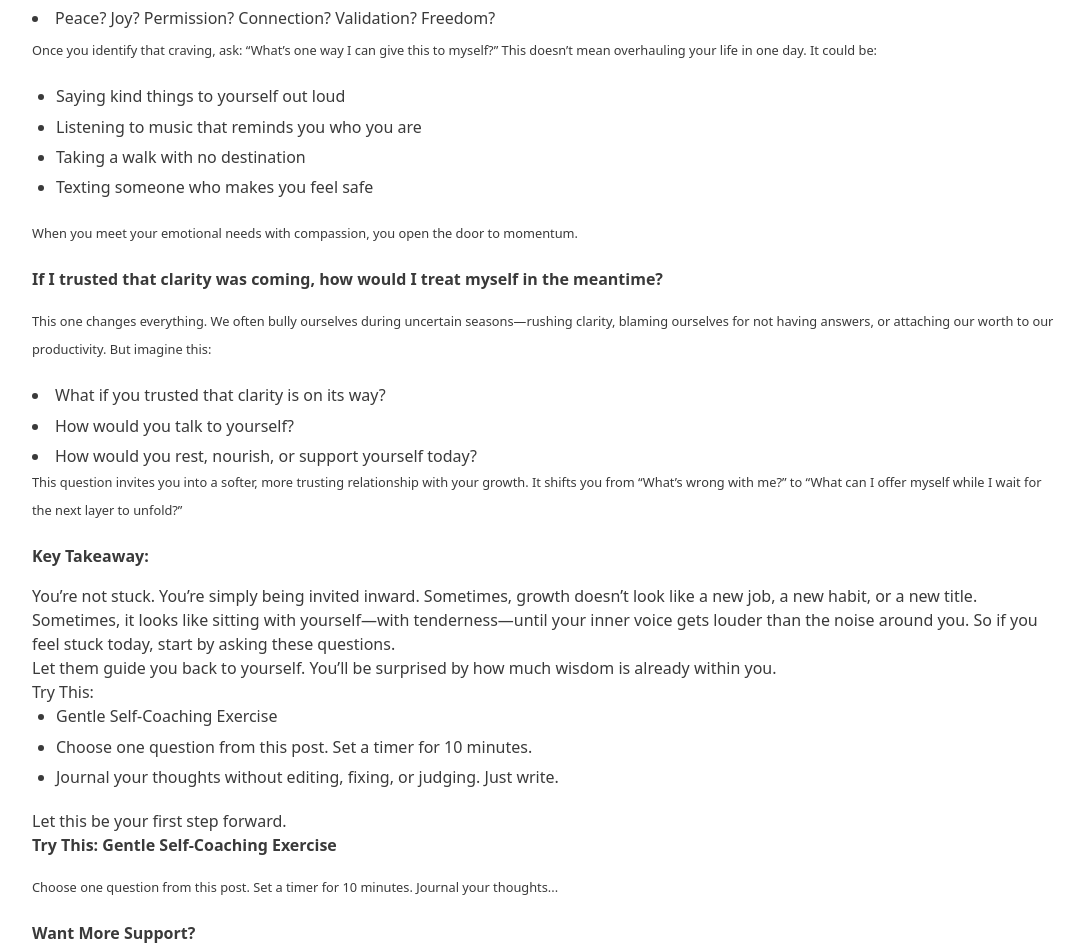
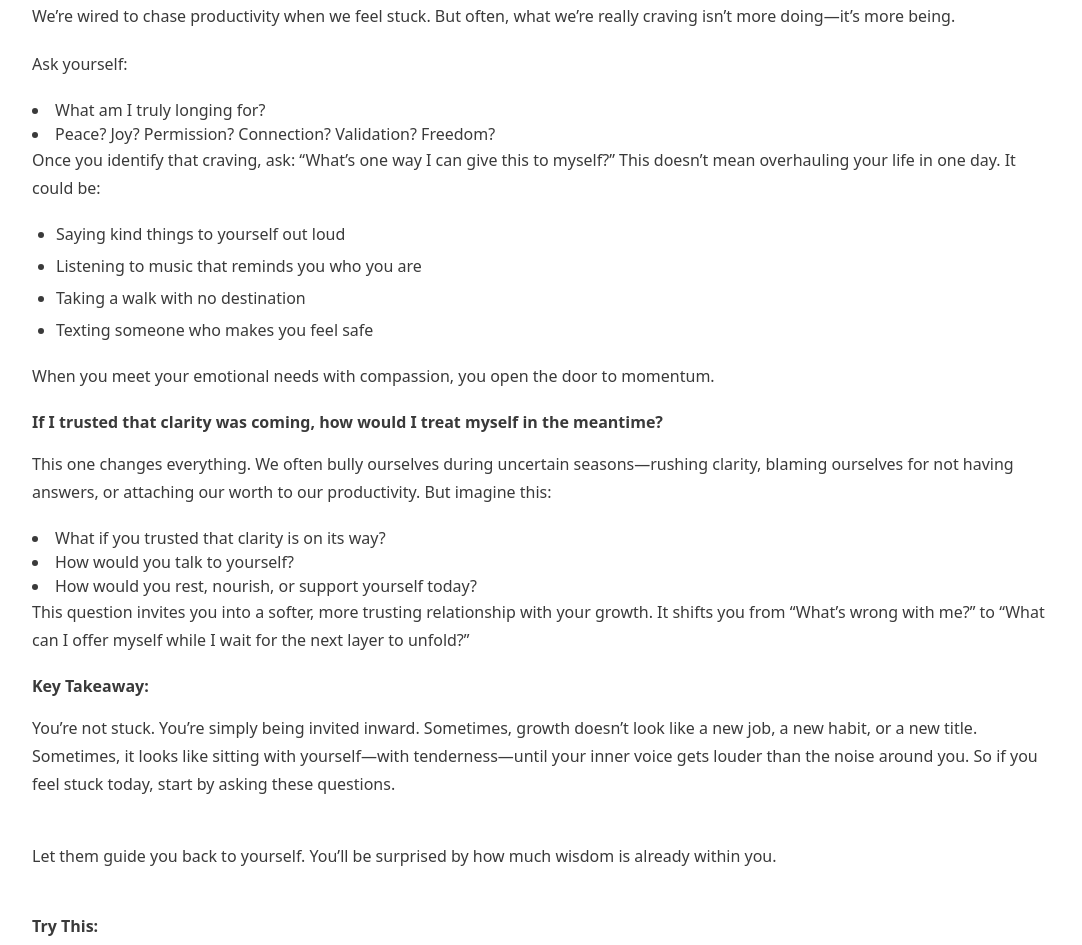
Before and after one commit to JeromeKERICH/build-your-best, a React (Vite) app: page /blog/1 in a window 1280 px wide. Shown: the part 2391-3336 px from the top of the page, without its empty margins (96-1178 px from the left). Built offline with nearby package versions, Linux system fonts and the light colour scheme.

Commit message:
Blogs commits

```diff
--- a/src/data/blogPost.js
+++ b/src/data/blogPost.js
@@ -15,12 +15,13 @@ const blogPosts = [
         First, I want you to know this: feeling stuck doesn’t mean you’re failing. It doesn’t mean you’re weak, lazy, or broken. It means something within you is ready to shift—and your current strategies or environment may no longer be in alignment with where you're meant to go.
         In these moments, you don’t need to force clarity or rush your next move.
         You need to pause. Breathe. And ask better questions—the kind that lead you back to yourself.
-        Here are five gentle, growth-centered questions to help you explore your current season and start moving forward—with compassion, not pressure.
+        Here are five gentle, growth-centered questions to help you explore your current season and start moving forward—with compassion, not pressure.</p>
+
         <br/>
 
 <h2>What am I feeling, and what might that feeling be trying to tell me?</h2>
-We often try to think our way out of emotional discomfort. But feelings are messengers. They don’t come to punish us—they come to point us toward something deeper.
-Instead of resisting or numbing out, ask yourself:
+<p>We often try to think our way out of emotional discomfort. But feelings are messengers. They don’t come to punish us—they come to point us toward something deeper.
+Instead of resisting or numbing out, ask yourself:</p>
 <ul>
     <li>What exactly am I feeling right now?</li>
     <li>Is it frustration, fear, sadness, confusion, emptiness?</li>
@@ -95,14 +96,15 @@ It shifts you from “What’s wrong with me?” to “What can I offer myself w
 
 <h3>Key Takeaway: </h3>
 
+<p>
 You’re not stuck. You’re simply being invited inward.
 Sometimes, growth doesn’t look like a new job, a new habit, or a new title.
 Sometimes, it looks like sitting with yourself—with tenderness—until your inner voice gets louder than the noise around you.
-So if you feel stuck today, start by asking these questions.
+So if you feel stuck today, start by asking these questions.  </p>
 <br/>
-Let them guide you back to yourself. You’ll be surprised by how much wisdom is already within you.
+<p>Let them guide you back to yourself. You’ll be surprised by how much wisdom is already within you.</p>
 </br>
-Try This:
+<h3>Try This: </h3>
 
 <ul>
 <li>Gentle Self-Coaching Exercise</li>
@@ -110,7 +112,8 @@ Try This:
 <li>Journal your thoughts without editing, fixing, or judging. Just write.</li>
 </ul>
 </p>
-Let this be your first step forward.
+
+<p> Let this be your first step forward. </p>
 
         <h3>Try This: Gentle Self-Coaching Exercise</h3>
         <p>Choose one question from this post. Set a timer for 10 minutes. Journal your thoughts...</p>
--- a/src/index.css
+++ b/src/index.css
@@ -9,7 +9,7 @@
 }
 
 .blog-content p {
-  font-size: 0.8rem;
+font-size: 1rem;
   line-height: 1.75rem;
   margin-bottom: 1.25rem;
 }
@@ -20,8 +20,9 @@
   margin-bottom: 1.25rem;
 }
 
-.blog-content li {
-  margin-bottom: 0.4rem;
+.blog-content ul li {
+font-size: 1rem;
+  margin-bottom: 0.5rem;
 }
 
 .blog-content a {
```
